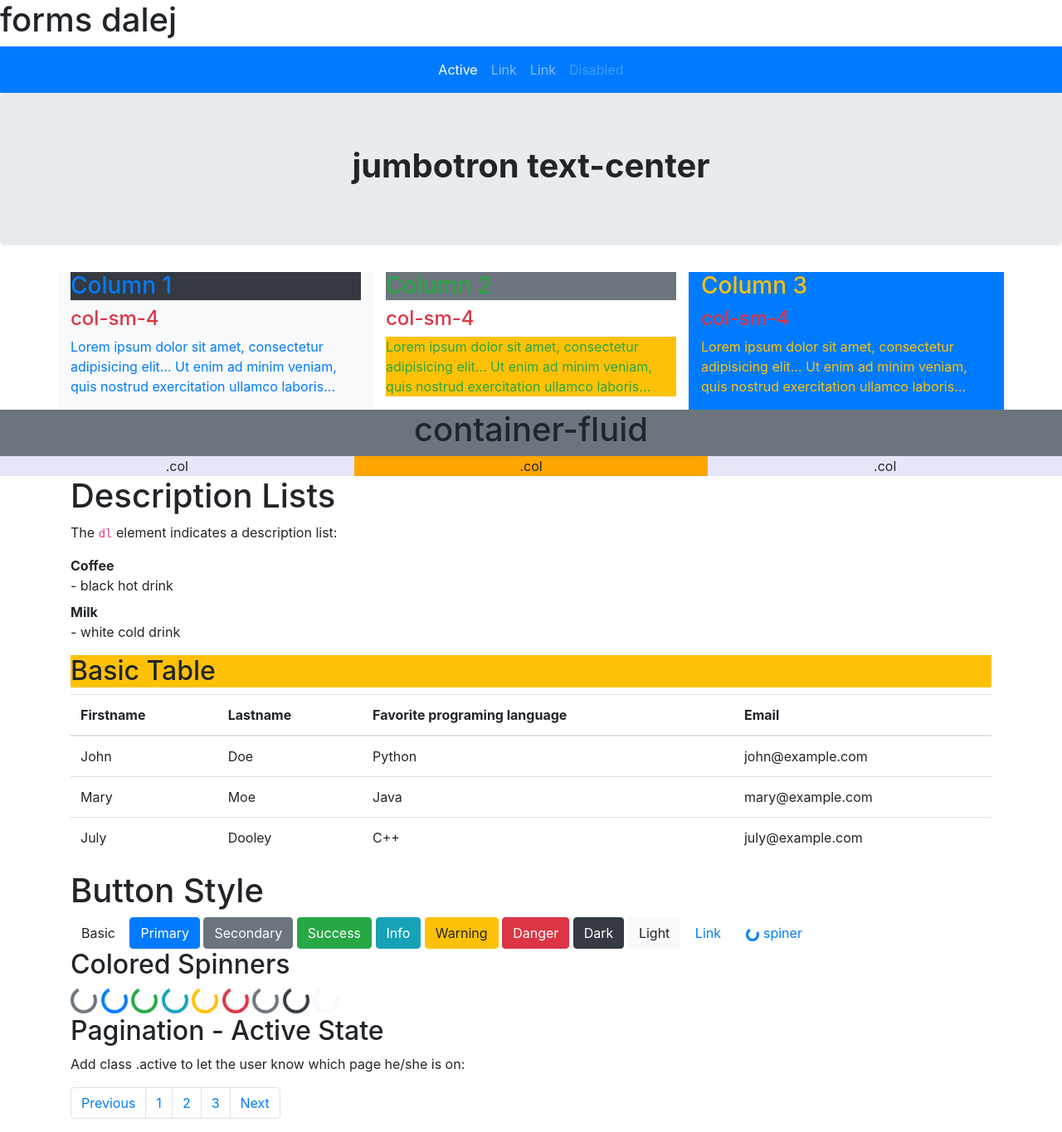
After one commit to dawnik/default_django, a Django app: page /bs/ in a window 1280 px wide. The commit adds this page. Shown: the whole page at 83% size. Run offline with Django 3.2, Linux system fonts and the light colour scheme; some libraries are stand-ins or nearby versions.

Commit message:
training bootstrap and javascript

```diff
--- /dev/null
+++ b/default_page/templates/default_page/bs_training.html
@@ -0,0 +1,152 @@
+{% extends "default_page/base.html" %}
+
+    <title>Bootrstap Training</title>
+
+{% block content %}
+
+        <h1>forms dalej</h1>
+
+        <nav class="navbar navbar-expand-sm bg-primary justify-content-center navbar-dark text-center">
+          <ul class="navbar-nav">
+            <li class="nav-item active">
+              <a class="nav-link" href="#">Active</a>
+            </li>
+            <li class="nav-item">
+              <a class="nav-link" href="#">Link</a>
+            </li>
+            <li class="nav-item">
+              <a class="nav-link" href="#">Link</a>
+            </li>
+            <li class="nav-item">
+              <a class="nav-link disabled" href="#">Disabled</a>
+            </li>
+          </ul>
+        </nav>
+
+    <div class="jumbotron text-center">
+        <h1><strong>jumbotron text-center</strong></h1>
+    </div>
+
+    <div class="container" >
+      <div class="row">
+        <div class="col-sm-4 text-primary bg-light">
+          <h3 class="bg-dark">Column 1</h3>
+            <h4 class="text-danger">col-sm-4</h4>
+            <p>Lorem ipsum dolor sit amet, consectetur adipisicing elit...
+                Ut enim ad minim veniam, quis nostrud exercitation ullamco laboris...</p>
+        </div>
+        <div class="col-sm-4 text-success ">
+          <h3 class="bg-secondary">Column 2</h3>
+            <h4 class="text-danger">col-sm-4</h4>
+            <p class="bg-warning">Lorem ipsum dolor sit amet, consectetur adipisicing elit...
+                Ut enim ad minim veniam, quis nostrud exercitation ullamco laboris...</p>
+        </div>
+        <div class="col-sm-4 text-warning bg-primary">
+          <h3>Column 3</h3>
+            <h4 class="text-danger">col-sm-4</h4>
+            <p>Lorem ipsum dolor sit amet, consectetur adipisicing elit...
+                Ut enim ad minim veniam, quis nostrud exercitation ullamco laboris...</p>
+        </div>
+      </div>
+    </div>
+
+    <div class="container-fluid text-center bg-secondary">
+      <h1>container-fluid</h1>
+      <div class="row">
+        <div class="col" style="background-color:lavender;">.col</div>
+        <div class="col" style="background-color:orange;">.col</div>
+        <div class="col" style="background-color:lavender;">.col</div>
+      </div>
+    </div>
+
+    <div class="container">
+        <h1>Description Lists</h1>
+        <p>The <code>dl</code> element indicates a description list:</p>
+      <dl>
+        <dt>Coffee</dt>
+        <dd>- black hot drink</dd>
+        <dt>Milk</dt>
+        <dd>- white cold drink</dd>
+      </dl>
+    </div>
+
+    <div class="container">
+      <h2 class="bg-warning">Basic Table</h2>
+      <table class="table">
+        <thead>
+          <tr>
+            <th>Firstname</th>
+            <th>Lastname</th>
+            <th>Favorite programing language</th>
+            <th>Email</th>
+          </tr>
+        </thead>
+        <tbody>
+          <tr>
+            <td>John</td>
+            <td>Doe</td>
+            <td>Python</td>
+            <td>john@example.com</td>
+          </tr>
+          <tr>
+            <td>Mary</td>
+            <td>Moe</td>
+            <td>Java</td>
+            <td>mary@example.com</td>
+          </tr>
+          <tr>
+            <td>July</td>
+            <td>Dooley</td>
+            <td>C++</td>
+            <td>july@example.com</td>
+          </tr>
+        </tbody>
+      </table>
+    </div>
+
+    <div class="container">
+        <h1>Button Style</h1>
+          <button type="button" class="btn">Basic</button>
+          <button type="button" class="btn btn-primary">Primary</button>
+          <button type="button" class="btn btn-secondary">Secondary</button>
+          <button type="button" class="btn btn-success">Success</button>
+          <button type="button" class="btn btn-info">Info</button>
+          <button type="button" class="btn btn-warning">Warning</button>
+          <button type="button" class="btn btn-danger">Danger</button>
+          <button type="button" class="btn btn-dark">Dark</button>
+          <button type="button" class="btn btn-light">Light</button>
+          <button type="button" class="btn btn-link">Link</button>
+
+        <button type="button" class="btn btn-link">
+              <span class="spinner-border spinner-border-sm"></span>
+                spiner
+          </button>
+    </div>
+
+    <div class="container">
+      <h2>Colored Spinners</h2>
+      <div class="spinner-border text-muted"></div>
+      <div class="spinner-border text-primary"></div>
+      <div class="spinner-border text-success"></div>
+      <div class="spinner-border text-info"></div>
+      <div class="spinner-border text-warning"></div>
+      <div class="spinner-border text-danger"></div>
+      <div class="spinner-border text-secondary"></div>
+      <div class="spinner-border text-dark"></div>
+      <div class="spinner-border text-light"></div>
+    </div>
+
+    <div class="container">
+      <h2>Pagination - Active State</h2>
+      <p>Add class .active to let the user know which page he/she is on:</p>
+      <ul class="pagination">
+        <li class="page-item"><a class="page-link" href="#">Previous</a></li>
+        <li class="page-item"><a class="page-link" href="#">1</a></li>
+        <li class="page-item"><a class="page-link" href="#">2</a></li>
+        <li class="page-item"><a class="page-link" href="#">3</a></li>
+        <li class="page-item"><a class="page-link" href="#">Next</a></li>
+      </ul>
+    </div>
+
+
+{% endblock content %}
--- a/default_page/urls.py
+++ b/default_page/urls.py
@@ -5,4 +5,6 @@ urlpatterns = [
     path('', views.index, name='index'),
     path('context2', views.render_context_in_page_method_2, name='context2'),
     path('context/', views.render_context_in_page, name='context'),
+    path('js/', views.js, name='js'),
+    path('bs/', views.bs, name='bs'),
 ]
--- a/default_page/views.py
+++ b/default_page/views.py
@@ -2,6 +2,13 @@ from django.shortcuts import render
 
 def index(request):
     return render(request, 'default_page/index.html')
+
+def js(request):
+    return render(request, 'default_page/js_training.html')
+
+def bs(request):
+    return render(request, 'default_page/bs_training.html')
+
 
 def render_context_in_page(request):
     my_title = "Hello there..."
```
Also changed, not shown: default_page/templates/default_page/base.html (+0 -83 lines), default_page/templates/default_page/js_training.html (added, +14 -0 lines).
